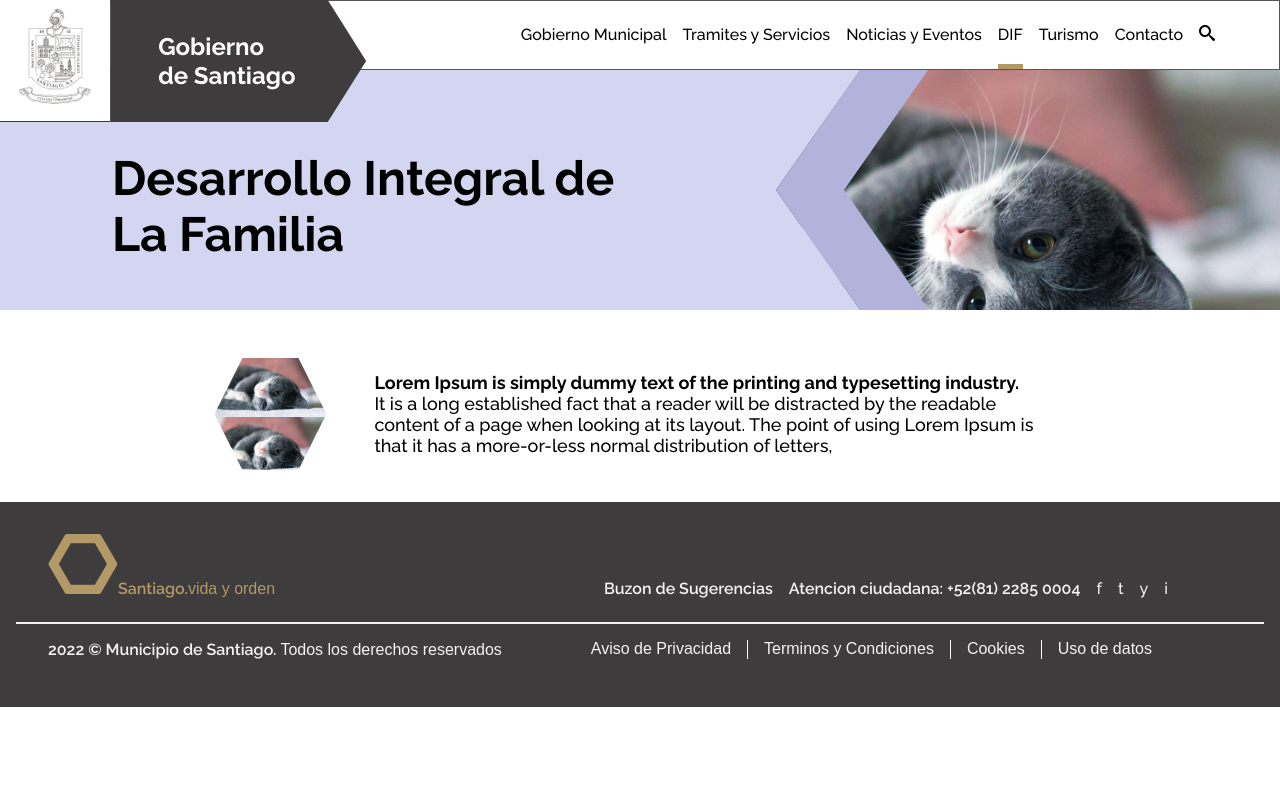
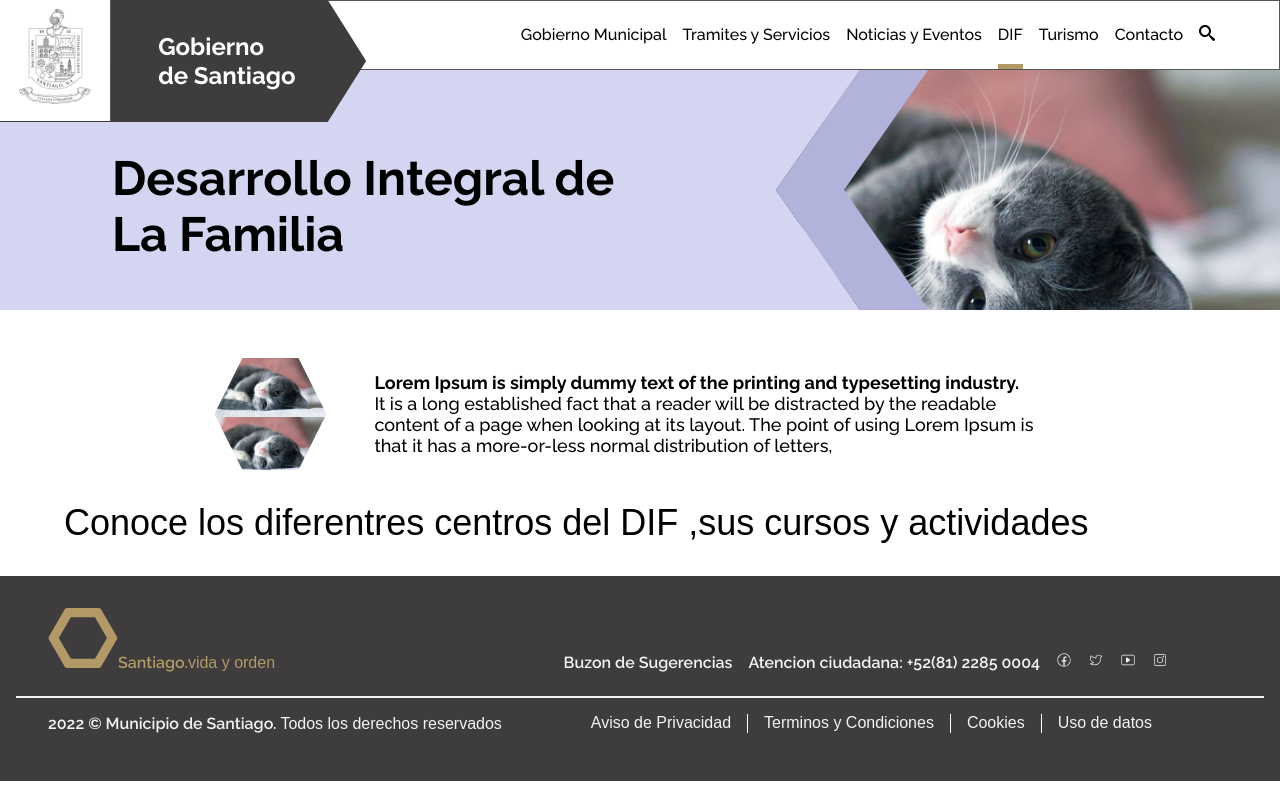
Before and after one commit to CesarQuint/PT_Gov, a React (Vite) app: page /DIF in a window 1280 px wide. Built offline with nearby package versions, Linux system fonts and the light colour scheme; a web font is replaced by a local one.

Commit message:
DIF title

```diff
--- a/src/Layout/Footer.jsx
+++ b/src/Layout/Footer.jsx
@@ -1,6 +1,7 @@
 import React from 'react'
 import Hexagon from '../assets/img/Hexagon.png'
 import { Link } from 'react-router-dom'
+import { CiFacebook as Face,CiInstagram as Insta,CiTwitter as Twitter,CiYoutube as Youtube } from "react-icons/ci";
 
 function Footer() {
   return (
@@ -19,10 +20,10 @@ function Footer() {
                 <p className='subHead'>Buzon de Sugerencias</p>
                 <p className='subHead'>Atencion ciudadana: +52(81) 2285 0004</p>
                 <nav>
-                    <Link>f</Link>
-                    <Link>t</Link>
-                    <Link>y</Link>
-                    <Link>i</Link>
+                    <Link><Face/></Link>
+                    <Link><Twitter/></Link>
+                    <Link><Youtube/></Link>
+                    <Link><Insta/></Link>
                 </nav>
 
             </aside>
--- a/src/Pages/DIF.jsx
+++ b/src/Pages/DIF.jsx
@@ -14,6 +14,7 @@ function DIF() {
           </div>
 
         </article>
+        <h3>Conoce los diferentres centros del DIF ,sus cursos y actividades</h3>
       </section>
     </>
   )
--- a/src/index.css
+++ b/src/index.css
@@ -545,12 +545,12 @@ section.bodyDef{
 }
 
 article.articleDef{
-
   display: flex;
   flex-flow: row wrap;
   gap: 3rem;
   align-items: center;
   justify-content: center;
+  margin-bottom: 2rem;
 }
 div.hexArticle{
   width: 7rem;
```
